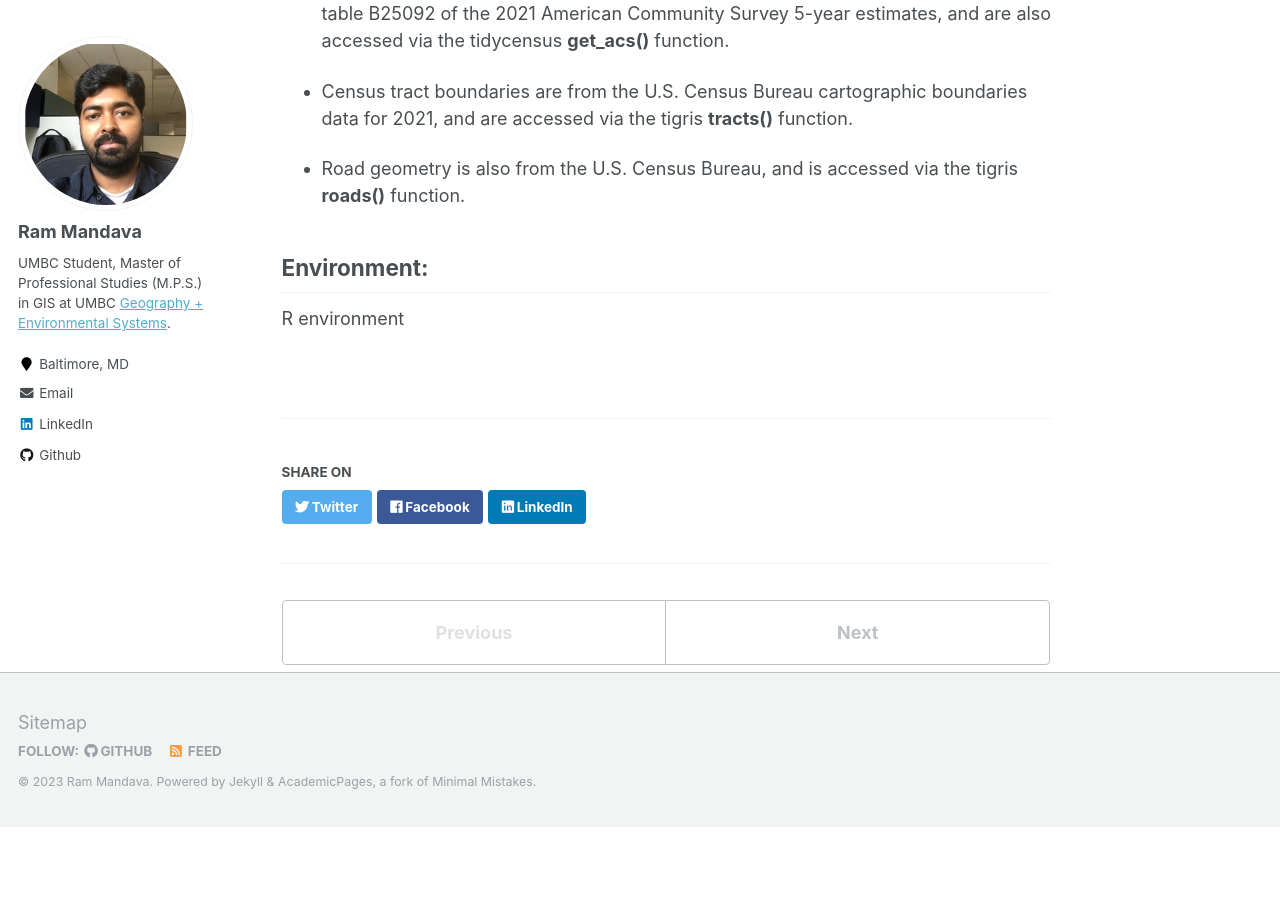
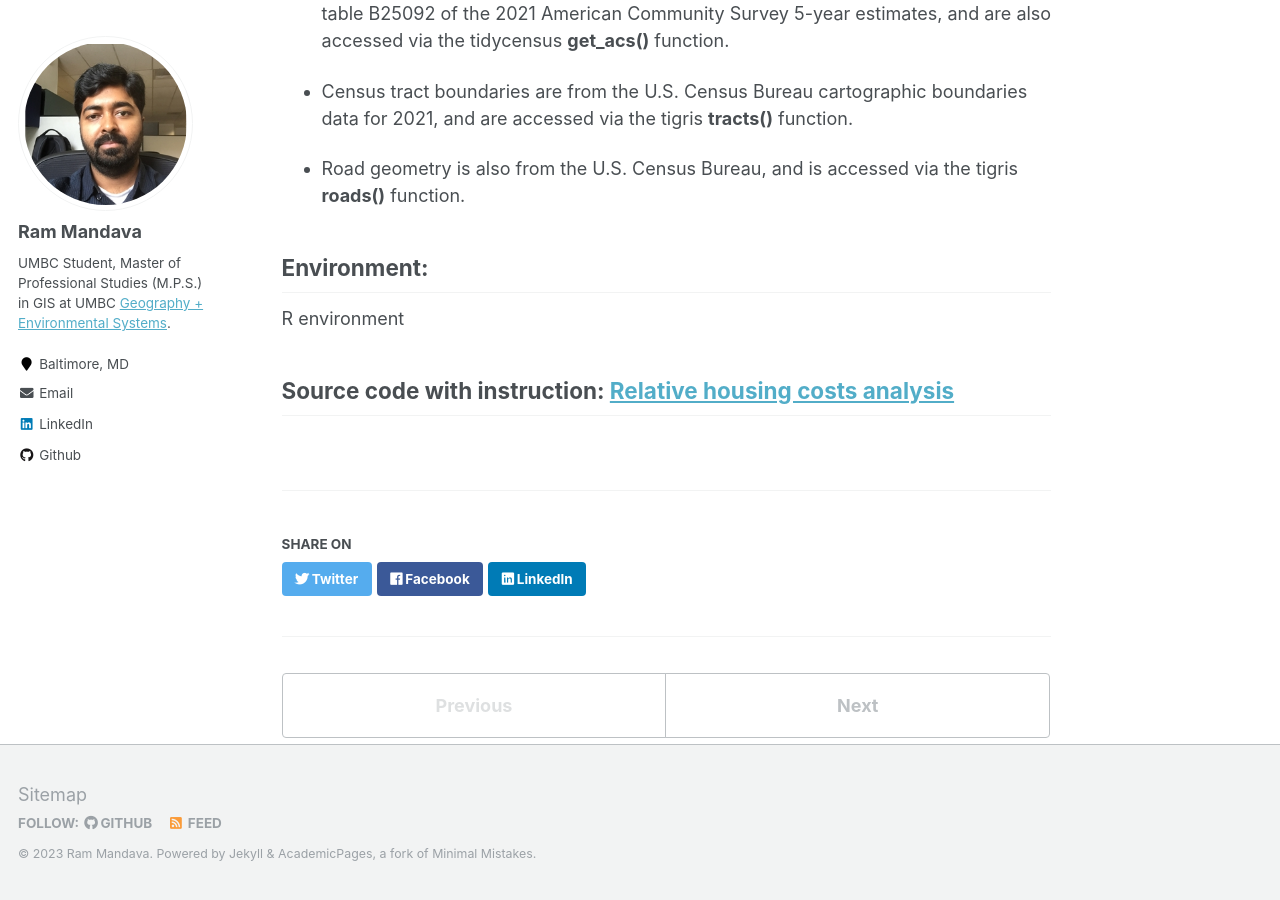
Before and after one commit to mandavaram/mandavaram.github.io, a Jekyll site: the page built from _portfolio/portfolio-1.md, in a window 1280 px wide and 900 px high, scrolled down 1130 px. Built offline with Jekyll 4.4.1, drawn with Linux system fonts in a browser that asks for light colours; before the commit the page ends 1957 px from its top, so only the background shows below that.

Commit message:
Update portfolio-1.md

```diff
--- a/_portfolio/portfolio-1.md
+++ b/_portfolio/portfolio-1.md
@@ -29,3 +29,5 @@ Used data from the following sources:
 
 ## Environment:
 R environment
+
+## Source code with instruction: <a href="/_pages/Relative_Housing_Costs_Analysis.html">Relative housing costs analysis</a>
```
